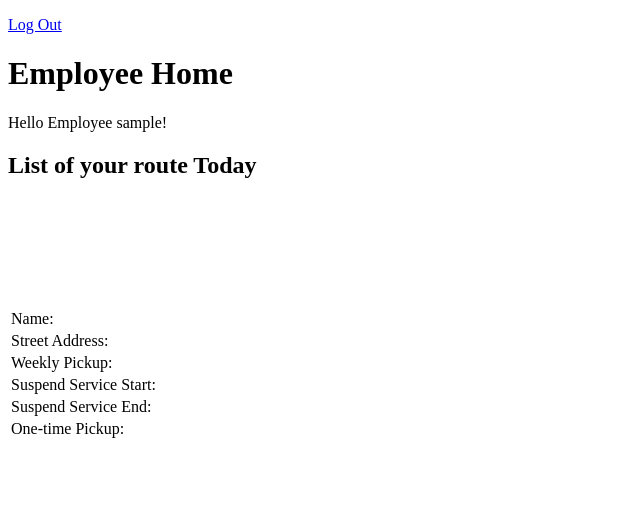
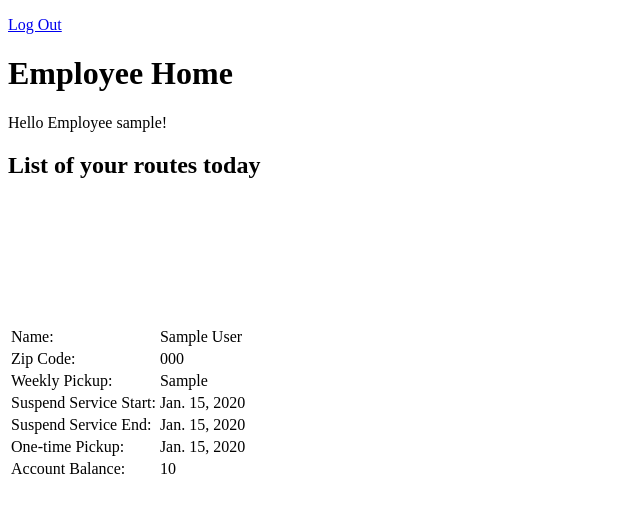
Before and after one commit to iamsamuellp/Django_trash_collector, a Django app: page /employees/ in a window 1280 px wide. Shown: the top 513 px of the page, without its empty margins (0-640 px from the left). Run offline with Django 3.2, Linux system fonts and the light colour scheme; a user stored in the database is signed in; tables that the repository leaves empty hold one stand-in row (values such as "Sample post").

Commit message:
Adjusted the customer data for readability in the employee index. Working on the filters for employees.

```diff
--- a/trash_collector/employees/templates/employees/daily_route.html
+++ b/trash_collector/employees/templates/employees/daily_route.html
@@ -15,8 +15,8 @@
     </table>
 
     <table>
-      {% for customer in my_customers %}
-      {% if weekday == customer.weekly_pickup_day%}
+      {% for customer in all_customers %}
+      {% if weekday == customer.weekly_pickup %}
       <form action = "{% url 'employees:daily_route' %}" name="add_payment" id="add_payment" method='POST'>
         {% csrf_token %}
 
--- a/trash_collector/employees/templates/employees/index.html
+++ b/trash_collector/employees/templates/employees/index.html
@@ -1,37 +1,25 @@
 {% extends 'base.html' %}
 
-{% block title %}{% block header %} Employee Home {% endblock %}{% endblock %}
+{% block title %} Employee Home{% endblock %}
+{% block header %} Employee Home {% endblock %}
 
 {% block content %}
 {% csrf_token %}
   {% if user.is_authenticated %}
     Hello Employee {{ user.username }}!
-  <h2>List of your route Today</h2>
+  <h2>List of your routes today</h2>
     <table>
-
+      {% for customer in all_customers %}
+    <table>
       <tr><td> Name:</td><td>{{customer}}</td></tr><br>
-        <tr><td> Street Address:</td><td>{{customer.street_address}}</td></tr><br>
+      <tr><td> Zip Code:</td><td> {{customer.zip_code}}</td></tr><br>
       <tr><td> Weekly Pickup:</td><td>{{customer.weekly_pickup}}</td></tr><br>
       <tr><td> Suspend Service Start: </td><td>{{customer.suspend_start}}</td></tr><br>
       <tr><td> Suspend Service End: </td><td>{{customer.suspend_end}}</td></tr><br>
-        <tr><td> One-time Pickup: </td><td>{{customer.change_pickup}}</td></tr><br>
+      <tr><td> One-time Pickup: </td><td>{{customer.one_time_pickup}}</td></tr><br>
+      <tr><td> Account Balance: </td><td>{{customer.balance}}</td></tr><br>
     </table>
-    <table>
-      {% for customers in all_customers %}
-      {% if weekday == customer.weekly_pickup_day%}
-      <form action = "{% url 'employees:daily_route' %}" name="add_charge" id="add_charge" method='POST'>
-        {% csrf_token %}
 
-        <td>{{customer.name}}</td>
-        <td>{{customer.street_address}}</td>
-        <td>{{customer.zip_code}}</td>
-        <td>{{customer.weekly_pickup}}</td>
-        <td>{{customer.suspend_start}}</td>
-        <td>{{customer.suspend_end}}</td>
-        <td>{{customer.change_pickup}}</td>
-        <td>{{customer.balance}}</td>
-    </table>
-    {% endif %}
     {% endfor %}
   {% else %}
     <p>You are at the employee index, but you are not logged in.</p>
@@ -39,7 +27,4 @@
     <a href="{% url 'accounts:register' %}">Sign Up</a>
   {% endif %}
 
-
-
-
 {% endblock %}
--- a/trash_collector/employees/views.py
+++ b/trash_collector/employees/views.py
@@ -5,21 +5,23 @@ from django.http.response import HttpResponseRedirect
 from django.urls import reverse
 from .models import Employee
 from datetime import date
+# from django.shortcuts import get_object_or_404
+# from django.views import generic
+
+
 
 # Create your views here.
 
 # TODO: Create a function for each path created in employees/urls.py. Each will need a template as well.
 
-
 def index(request):
     # This line will get the Customer model from the other app, it can now be used to query the db for Customers
     Customer = apps.get_model('customers.Customer')
-    all_customers = Customer.objects.all
+    all_customers = Customer.objects.all()
     user =request.user
 
     try:
         logged_in_employee = Employee.objects.get(user=user)
-
 
     except:
         return HttpResponseRedirect(reverse('employees:create'))
@@ -61,16 +63,52 @@ def daily_route(request):
     all_customers = Customers.objects.all()
     two_date = date.today()
     this_day = str(date.today())
-    weekday = request.POST.get('day_of_the_week')
+    weekly_pickup = request.POST.get('day_of_the_week')
     todays_customers = []
 
     for customer in all_customers:
-        customer_suspend_start = str(customer.suspend_start)
-        customer_suspend_end = str(customer.suspend_end)
+        customer_suspend_start = (customer.suspend_start)
+        customer_suspend_end = (customer.suspend_end)
         if  this_day < customer_suspend_start or this_day > customer_suspend_end:
-            if customer.zip_code == logged_in_employee.zip_code and (customer.weekly_pickup_day == weekday or customer.one_time_pickup == weekday) :
+            if customer.zip_code == logged_in_employee.zip_code and (customer.weekly_pickup == weekday or customer.one_time_pickup == weekday) :
                 todays_customers.append(customer)
 
     context = { 'todays_customers' : todays_customers,
                 'weekday': weekday}
-    return render(request, 'employees/day_route.html', context)
+    return render(request, 'employees/daily_route.html', context)
+
+# class CustomerList(generic.CustomerList):
+#         model = Customer
+#         template_name = 'customers/'
+#         context_object_name = 'weekly_pickup', 'zip_code', 'suspend'
+
+    # def get_daily_customers(request):
+    #     user = request.user
+    #     logged_in_employee = Employee.objects.get(user=user)
+    #     Customers = apps.get_model('customers.Customer')
+    #     request.customer_customers = get_object_or_404(Customers, name=self.kwargs['customer'])
+    #     return Customer.objects.filter(customer=request.customers)
+
+    # def get_context_data(self, *, object_list=None, **kwargs):
+    #     context = super().get_context_data(**kwargs)
+    #     context['customer'] = request.customer.name
+    #     return context
+
+
+    # Customers = apps.get_model('customers.Customer')
+    # all_customers = Customers.objects.all()
+    # two_date = date.today()
+    # this_day = str(date.today())
+    # weekday = request.POST.get('day_of_the_week')
+    # todays_customers = []
+
+    # for customer in all_customers:
+    #     customer_suspend_start = str(customer.suspend_start)
+    #     customer_suspend_end = str(customer.suspend_end)
+    #     if  this_day < customer_suspend_start or this_day > customer_suspend_end:
+    #         if customer.zip_code == logged_in_employee.zip_code and (customer.weekly_pickup_day == weekday or customer.one_time_pickup == weekday) :
+    #             todays_customers.append(customer)
+
+    # context = { 'todays_customers' : todays_customers,
+    #             'weekday': weekday}
+    # return render(request, 'employees/day_route.html', context)
```
Lines whose indentation alone changed are shown as unchanged.
